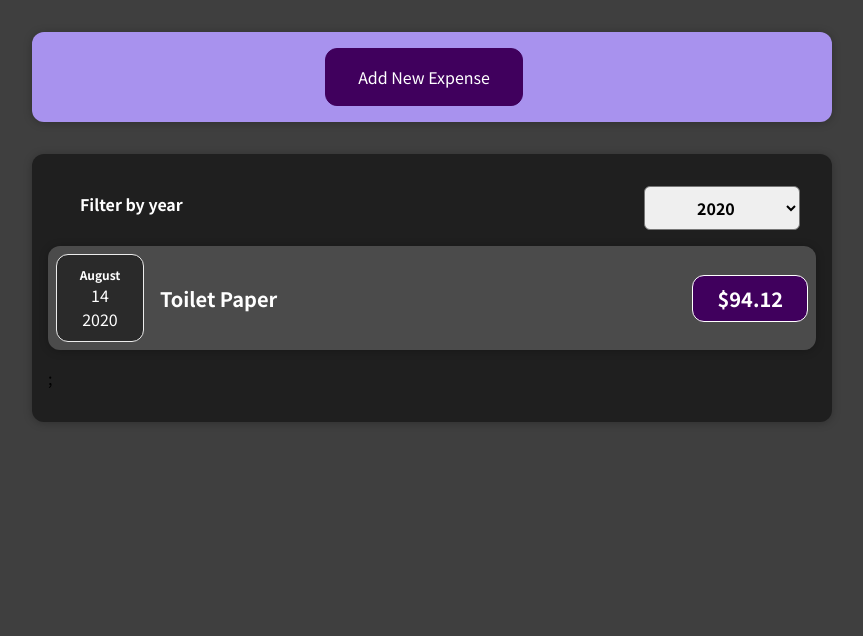
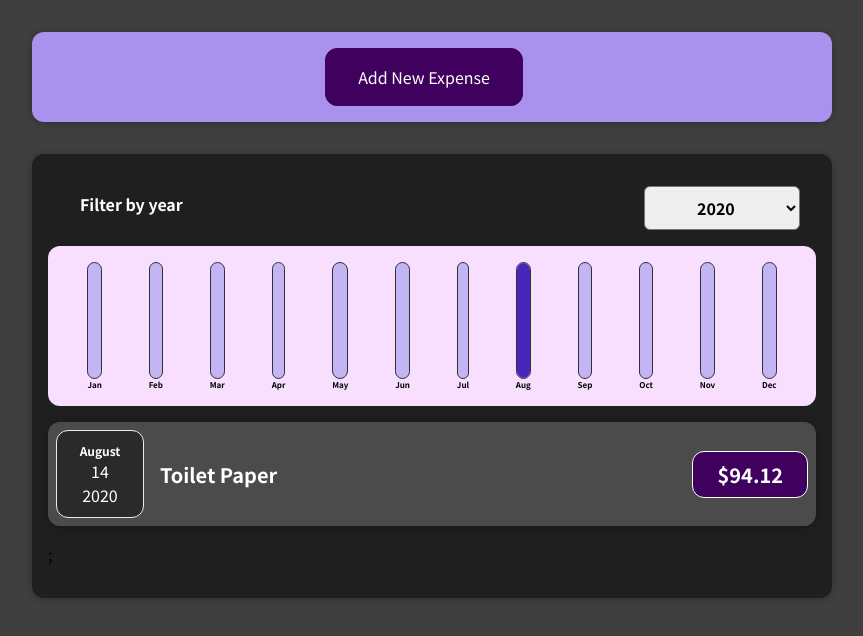
Before and after one commit to Deekay25/react, a React (Create React App) app in the folder react-course/: page / in a window 1280 px wide. Shown: the top 636 px of the page, without its empty margins (208-1071 px from the left). Built offline with nearby package versions, Linux system fonts and the light colour scheme.

Commit message:
finish the chartBar component

```diff
--- a/react-course/src/components/Chart/Chart.css
+++ b/react-course/src/components/Chart/Chart.css
@@ -0,0 +1,9 @@
+.chart {
+  padding: 1rem;
+  border-radius: 12px;
+  background-color: #f8dfff;
+  text-align: center;
+  display: flex;
+  justify-content: space-around;
+  height: 10rem;
+}
--- a/react-course/src/components/Chart/Chart.js
+++ b/react-course/src/components/Chart/Chart.js
@@ -0,0 +1,22 @@
+import React from "react";
+import "./Chart.css";
+import ChartBar from "./ChartBar";
+
+function Chart(props) {
+  const dataPointValues = props.dataPoints.map(dataPoint => dataPoint.value);
+  const totalMaximum = Math.max(...dataPointValues);
+  return (
+    <div className="chart">
+      {props.dataPoints.map((dataPoint) => (
+        <ChartBar
+          key={dataPoint.label}
+          value={dataPoint.value}
+          maxValue={totalMaximum}
+          label={dataPoint.label}
+        />
+      ))}
+    </div>
+  );
+}
+
+export default Chart;
--- a/react-course/src/components/Chart/ChartBar.css
+++ b/react-course/src/components/Chart/ChartBar.css
@@ -0,0 +1,30 @@
+.chart-bar {
+  height: 100%;
+  display: flex;
+  flex-direction: column;
+  align-items: center;
+}
+
+.chart-bar__inner {
+  height: 100%;
+  width: 100%;
+  border: 1px solid #313131;
+  border-radius: 12px;
+  background-color: #c3b4f3;
+  overflow: hidden;
+  display: flex;
+  flex-direction: column;
+  justify-content: flex-end;
+}
+
+.chart-bar__fill {
+  background-color: #4826b9;
+  width: 100%;
+  transition: all 0.3s ease-out;
+}
+
+.chart-bar__label {
+  font-weight: bold;
+  font-size: 0.5rem;
+  text-align: center;
+}
--- a/react-course/src/components/Chart/ChartBar.js
+++ b/react-course/src/components/Chart/ChartBar.js
@@ -0,0 +1,19 @@
+import React from 'react';
+import './ChartBar.css'
+function ChartBar(props) {
+    let barFillHeight = '0%';
+
+    if (props.maxValue > 0){
+        barFillHeight = Math.round((props.value / props.maxValue) * 100) + '%';
+    }
+    return (
+        <div className='chart-bar'>
+            <div className='chart-bar__inner'>
+                <div className='chart-bar__fill' style={{height:barFillHeight}}></div>
+            </div>
+            <div className='chart-bar__label'>{props.label}</div>
+        </div>
+    )
+}
+
+export default ChartBar;
--- a/react-course/src/components/Expenses/Expenses.js
+++ b/react-course/src/components/Expenses/Expenses.js
@@ -3,7 +3,8 @@
 import "./Expenses.css";
 import Card from "../UI/Card";
 import ExpensesFilter from "./ExpensesFilter";
-import ExpensesList from './ExpensesList'
+import ExpensesList from './ExpensesList';
+import ExpensesChart from './ExpensesChart'
 function Expenses(props) {
   const [filteredYear, setFilteredYear] = useState("2020");
 
@@ -42,6 +43,9 @@
           selected={filteredYear}
           onChangeFilter={filterChangeHandler}
         />
+
+        {/* ############################################### */}
+        <ExpensesChart expenses={filteredExpenses}/>
         {/* ############################################### */}
         {/* this approach you have your logic outside the returned jsx
         so you can you can point to it as seen below it helps keeps your
--- /dev/null
+++ b/react-course/src/components/Expenses/ExpensesChart.js
@@ -0,0 +1,30 @@
+import React from 'react';
+import Chart from '../Chart/Chart'
+
+function ExpensesChart(props) {
+    const chartDataPoints = [
+        {label: 'Jan', value: 0},
+        {label: 'Feb', value: 0},
+        {label: 'Mar', value: 0},
+        {label: 'Apr', value: 0},
+        {label: 'May', value: 0},
+        {label: 'Jun', value: 0},
+        {label: 'Jul', value: 0},
+        {label: 'Aug', value: 0},
+        {label: 'Sep', value: 0},
+        {label: 'Oct', value: 0},
+        {label: 'Nov', value: 0},
+        {label: 'Dec', value: 0}
+    ];
+
+    for (const expense of props.expenses){
+        const expenseMonth = expense.date.getMonth(); // starting at 0 => jan
+        chartDataPoints[expenseMonth].value += expense.amount;
+        // console.log(chartDataPoints[expenseMonth].value);
+    }
+    return (
+        <Chart dataPoints={chartDataPoints}/>
+    )
+}
+
+export default ExpensesChart;
--- a/react-course/src/components/NewExpense/ExpenseForm.js
+++ b/react-course/src/components/NewExpense/ExpenseForm.js
@@ -67,10 +67,12 @@
 
     const expenseData = {
       title: enteredTitle,
-      amount: enteredAmount,
-      date: new Date(enteredDate)
-
-    }
+      // amount: enteredAmount,
+      // why plus was added is because when we have multiples values they are returned as strings
+      //https://stackoverflow.com/a/17106701 link to assist incase of confusion
+      amount: +enteredAmount,
+      date: new Date(enteredDate),
+    };
   //  if i ever got confused with below props rewatch vid No. 58
     props.onSaveExpenseData(expenseData)
     // console.log(expenseData)
--- a/react-course/src/components/NewExpense/NewExpense.js
+++ b/react-course/src/components/NewExpense/NewExpense.js
@@ -4,6 +4,7 @@
 
 function NewExpense(props) {
   const [isEditing,setIsEditing] = React.useState(false);
+
   const startEditingHandler = () => {
     setIsEditing(true);
   }
```
